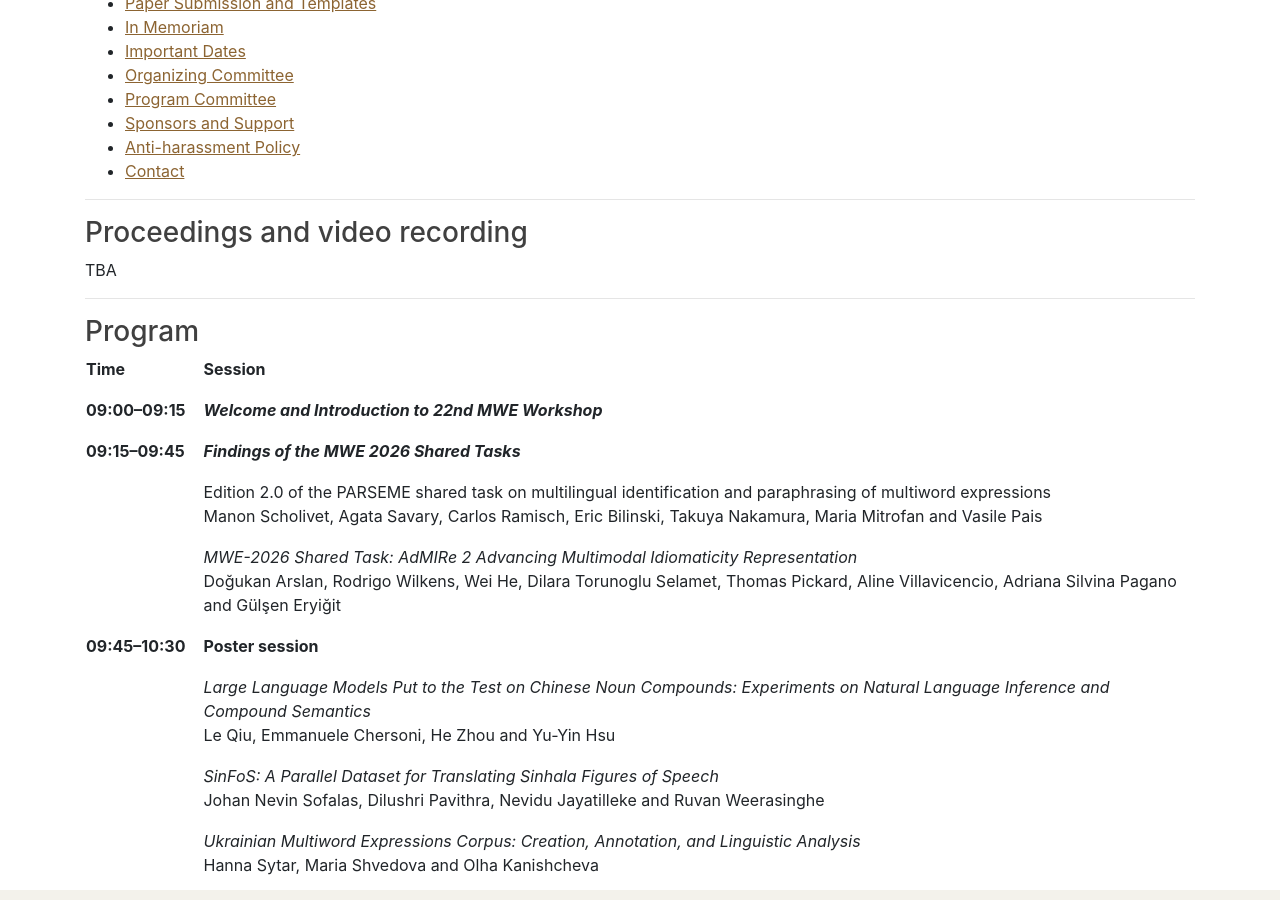
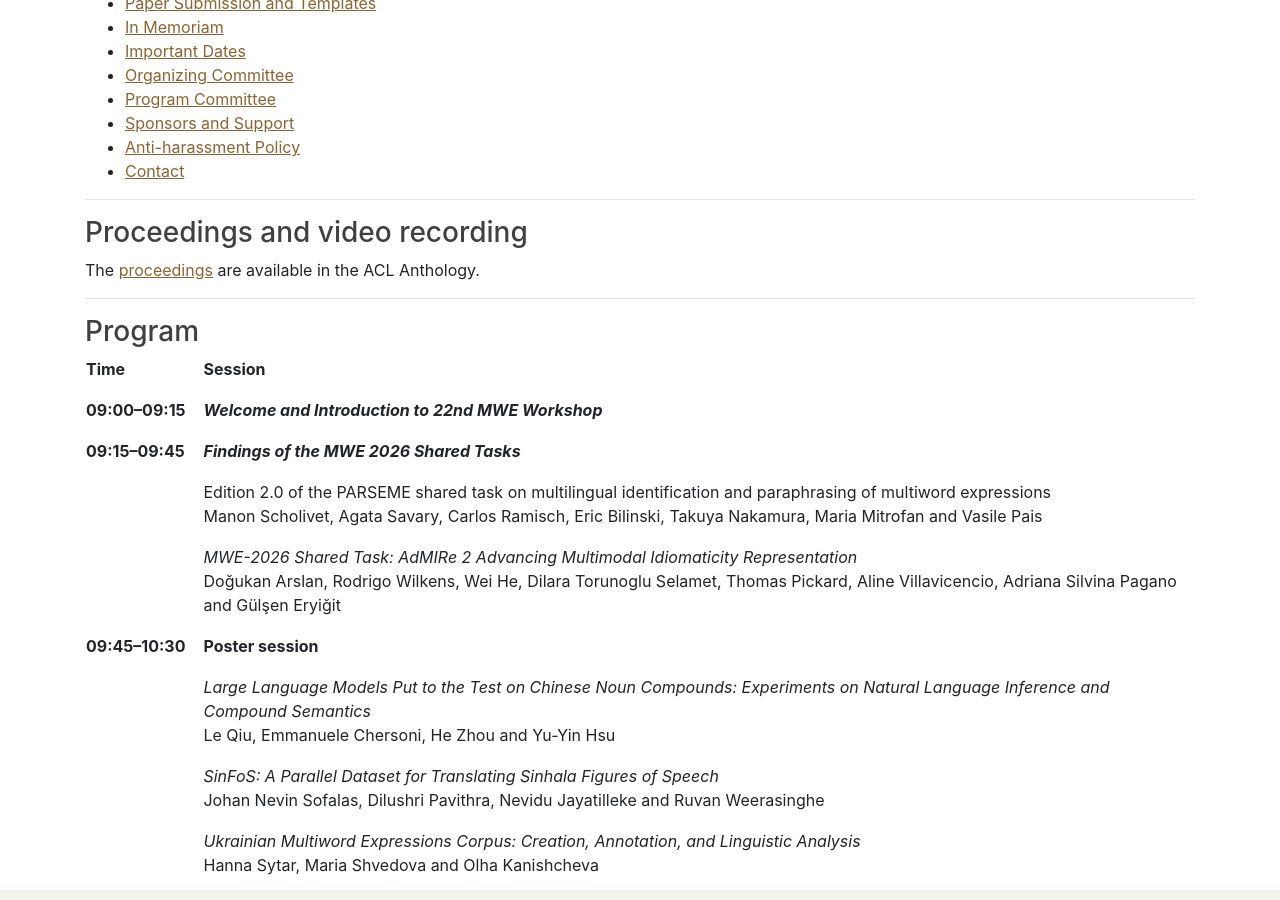
Before and after one commit to multiword/multiword.github.io, a Jekyll site: the page built from mwe2026/index.md, in a window 1280 px wide and 900 px high, scrolled down 629 px. Built offline with Jekyll 4.4.1, drawn with Linux system fonts in a browser that asks for light colours; comment, search, counter and statistics services are not loaded.

Commit message:
proceedings

```diff
--- a/mwe2026/index.md
+++ b/mwe2026/index.md
@@ -69,7 +69,7 @@ The Special Interest Group on the Lexicon ([SIGLEX](http://www.siglex.org/)) of
 
 ### <a name="proceedings-video"> Proceedings and video recording </a>
 
-TBA
+The [proceedings](https://aclanthology.org/volumes/2026.mwe-1/) are available in the ACL Anthology.
 
 -----
 
```
